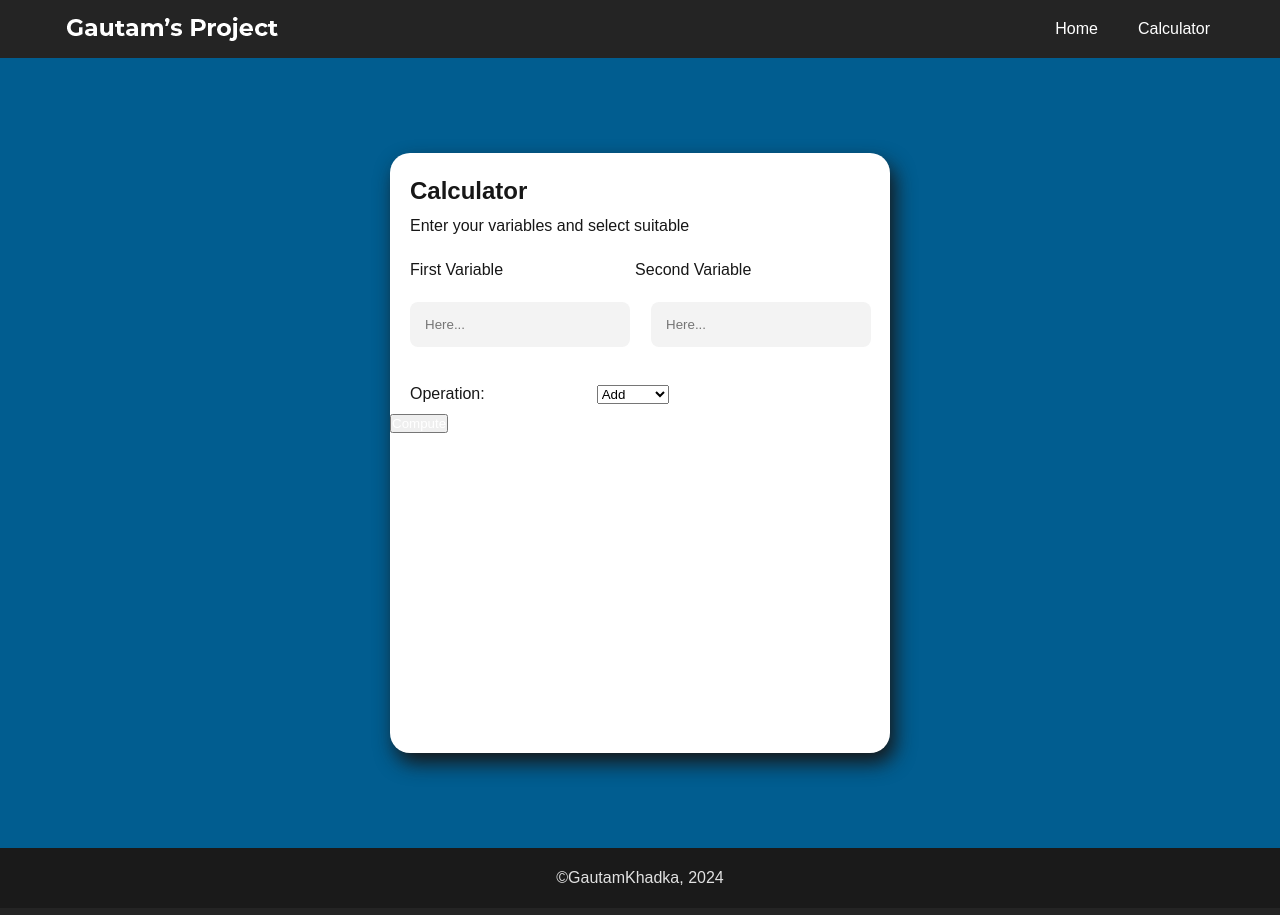
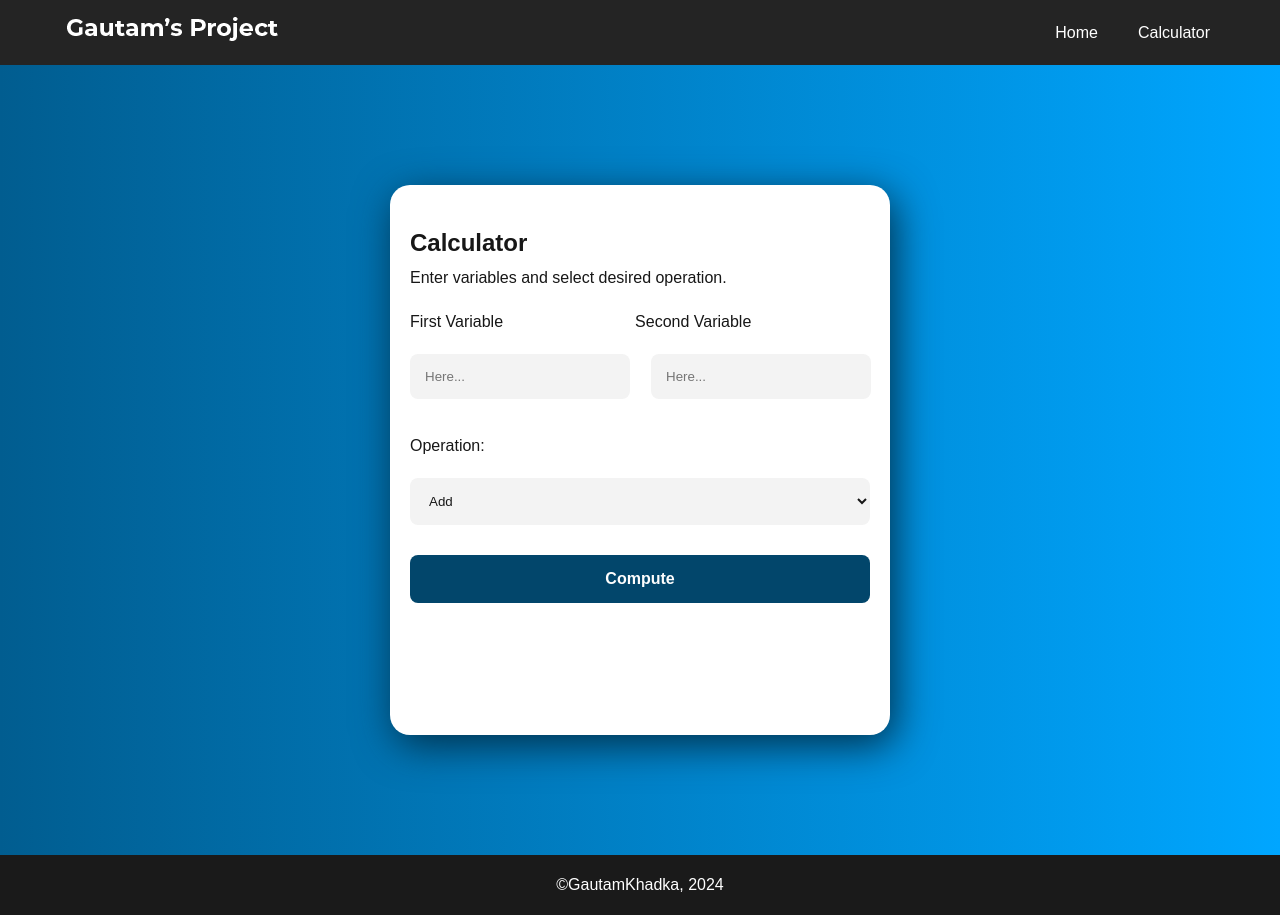
Before and after one commit to GautamKhadka1/myproject, a React (Vite) app in the folder project1/: page /calculator in a window 1280 px wide. Built offline with nearby package versions, Linux system fonts and the light colour scheme.

Commit message:
commit where we made css changes and added pages folder

```diff
--- a/project1/src/components/CalculatorForm.jsx
+++ b/project1/src/components/CalculatorForm.jsx
@@ -28,13 +28,13 @@ const handleCalculate = () => {
   return (
     <div id="calculatorform">
       <h2>Calculator</h2>
-      <p>Enter your variables and select suitable </p>
+      <p>Enter variables and select desired operation. </p>
       <form id="cform">
-        <label for="x">
+        <label htmlFor="x">
           First Variable
           <br />
         </label>
-        <label for="y">
+        <label htmlFor="y">
           Second Variable
           <br />
         </label>
@@ -64,7 +64,7 @@ const handleCalculate = () => {
         </select>
       </form>
       <button onClick={handleCalculate}>Compute</button>
-        {result && <p>Result: {result}</p>}
+        {result && <p id="result">Result: {result}</p>}
     </div>
   );
 }
--- a/project1/src/components/Navbar.jsx
+++ b/project1/src/components/Navbar.jsx
@@ -5,10 +5,10 @@ import { Link } from "react-router-dom";
 
 function Navbar() {
   return (
-    <div class="top">
-        <img class="logo" src='logo.png'></img>
+    <div id="top">
+        <Link to="/"><img id="logo" src='logo.png'></img></Link>
         <nav>
-            <ul class="nav_links">
+            <ul id="nav_links">
                 <li><Link to="/">Home</Link></li>
                 <li><Link to="/calculator">Calculator</Link></li>
             </ul>
--- a/project1/src/components/index.css
+++ b/project1/src/components/index.css
@@ -21,41 +21,42 @@ footer{
 
 
   }
-  .top{
+  #top{
     display: flex;
     justify-content: space-between;
     align-items: center;
     padding: 10px 0px 10px 15px;
     background-color: #242424;
   }
-  .logo{
+  #logo{
     cursor: pointer;
     padding: 5px 0px 5px 50px;
   }
 
-  .nav_links li{
+  #nav_links li{
     display: inline-block;
     padding: 0px 20px;
     position: relative;
   }
-  .nav_links{
+  #nav_links{
     list-style: none;
     padding-right: 50px;
 
   }
-  .nav_links li a{
+  #nav_links li a{
     transition: all 0.5s ease 0s;
     color: #ffffff;
 
 }
-.nav_links li a:hover{
+#nav_links li a:hover{
     /* color:rgb(255, 226, 6); */
     font-weight: 700;
 }
 
 #bg{
     /* background-image: url(bg.jpg); */
-    background-color: #015d90;
+    /* background-color: #015d90; */
+    background-image: linear-gradient(to right, #015d90 , #00a6ff);
     /* background-repeat: no-repeat; */
     /* background-size: cover; */
 
@@ -70,6 +71,7 @@ footer{
 
 
 }
+
 #png{
     padding-right: 50px;
 }
@@ -102,9 +104,8 @@ footer{
   align-content: center;
   justify-content: center;
 
-  background-color: #015d90;
-    /* background-repeat: no-repeat; */
-    /* background-size: cover; */
+  background-image: linear-gradient(to right, #015d90 , #00a6ff);
+
     height: 790px;
     display: flex;
 }
@@ -112,8 +113,8 @@ footer{
   background-color: #ffffff;
   border-radius: 20px;
   width: 500px;
-  height: 600px;
-  box-shadow: 5px 10px 20px  #171717 ;
+  height: 550px;
+  box-shadow: 5px 10px 40px  #01304a ;
   justify-content: center;
   align-items: center;
 }
@@ -137,7 +138,7 @@ label{
 }
 div h2{
   color: #171717;
-  padding: 20px 0px 0px 20px;
+  padding: 40px 0px 0px 20px;
 
 
 }
@@ -146,6 +147,36 @@ div p{
   padding: 5px 0px 0px 20px;
   font-weight: 500;
 
+}
+select{
+  width: 92%;
+  padding: 15px;
+  margin: 15px 1px 15px 20px;
+  border: none;
+  border-radius: 8px;
+  background-color: #f3f3f3;
+  color: #171717;
+  display: block;
+
+}
+button{
+  width: 92%;
+  padding: 15px;
+  margin: 30px 1px 15px 20px;
+  border: none;
+  border-radius: 8px;
+  background-color: #02466b;
+  color: #fdfdfd;
+  font-size: 16px;
+  font-weight: 600;
+  display: block;
+
+}
+#result{
+  text-align: center;
+  color: #090909;
+  font-size: 30px;
+  margin: 25px 0px 0px 0px;
 }
 
 
@@ -196,7 +227,7 @@ div p{
     font-weight: 400;
 
     color-scheme: light dark;
-    color: rgba(255, 255, 255, 0.87);
+    color: rgba(255, 255, 255, 1);
     background-color: #242424;
 
     font-synthesis: none;
```
